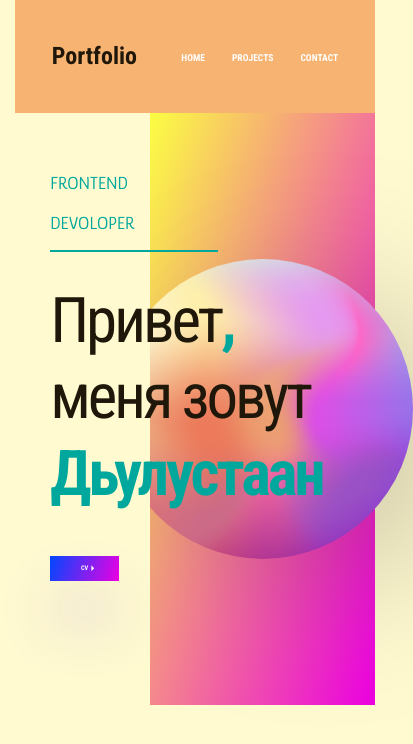
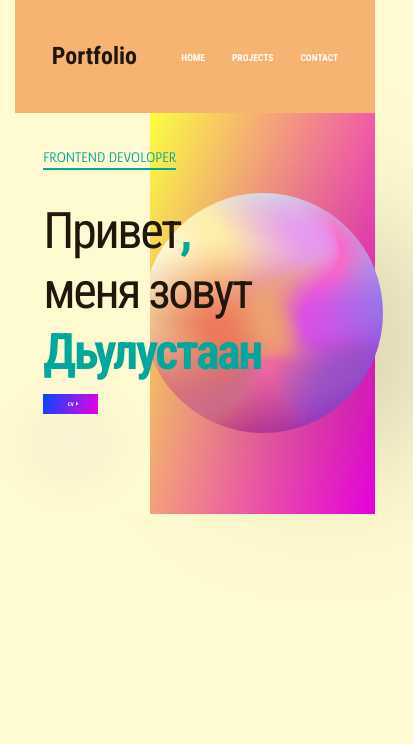
Before and after one commit to Ju1ustaan/PortfolioJu, a React (Create React App) app: page / in a window 390 px wide. Shown: the top 744 px of the page, 413 px wide, since content can reach past the window. Built offline with nearby package versions, Linux system fonts and the light colour scheme.

Commit message:
added adaptive to 450

```diff
--- a/src/media.css
+++ b/src/media.css
@@ -146,7 +146,29 @@
     .contact__subtitle{
         line-height: 1.375rem;
     }
+}
 
+
+@media (max-width:450px){
+    .container {
+        max-width: 570px;
+    }
+    .main__wrapper {
+        font-size: .4em;
+    }
+    .main__desk{
+        line-height: .5rem;
+        min-width: 200px;
+    }
+    .main__desk::before {
+        width: 8.3rem;
+    }
+
+    .main__title {
+        min-width: 209px;
+        line-height: 3.8rem;
+        margin-bottom: .68rem;
+    }
 
 
 }
```
